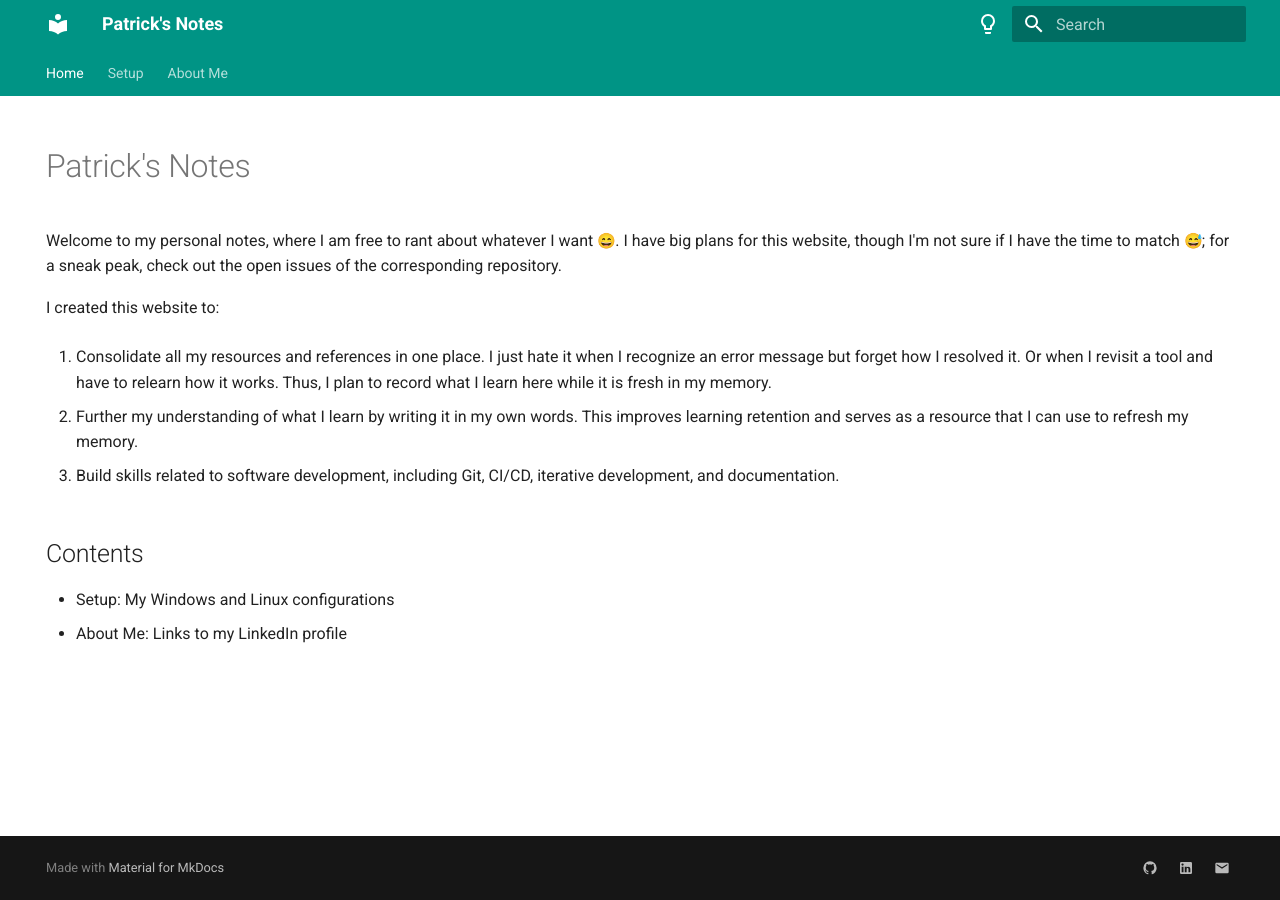
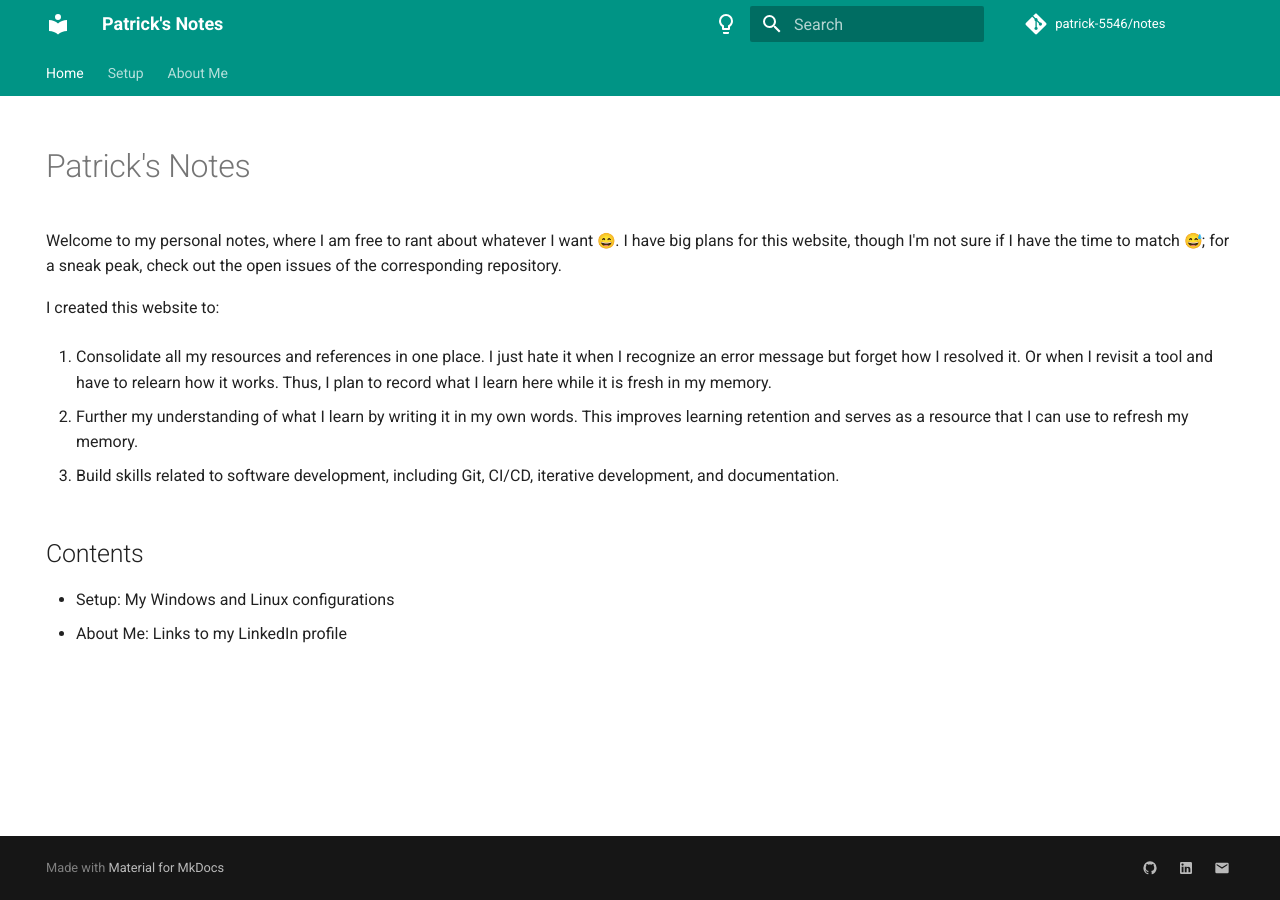
Before and after one commit to patrick-5546/notes, an MkDocs documentation site: the page built from docs/index.md, in a window 1280 px wide. Built offline with MkDocs 1.6.1 and Material for MkDocs 9.7.7, drawn with Linux system fonts in a browser that asks for light colours; emoji names are drawn with the system emoji font; comment, search, counter and statistics services are not loaded.

Commit message:
Add repo to header and page last modified time

```diff
--- a/mkdocs.yml
+++ b/mkdocs.yml
@@ -1,6 +1,12 @@
 # Project information
 site_name: Patrick's Notes
+site_url: https://patrick-5546.github.io/notes/
 site_author: Patrick Creighton
+
+# Repository
+repo_name: patrick-5546/notes
+repo_url: https://github.com/patrick-5546/notes
+edit_uri: ""
 
 # Configuration
 theme:
@@ -12,7 +18,6 @@
     - navigation.instant
     - navigation.tabs
     - navigation.top
-    # - navigation.tracking
   palette:
     - media: "(prefers-color-scheme: dark)"
       scheme: slate
@@ -28,6 +33,11 @@
       toggle:
         icon: material/lightbulb-outline
         name: Switch to dark mode
+
+# Plugins
+plugins:
+  - search
+  - git-revision-date-localized:
 
 # Customization
 extra:
```
Also changed, not shown: docs/requirements.txt (+7 -0 lines), 1 other file.
